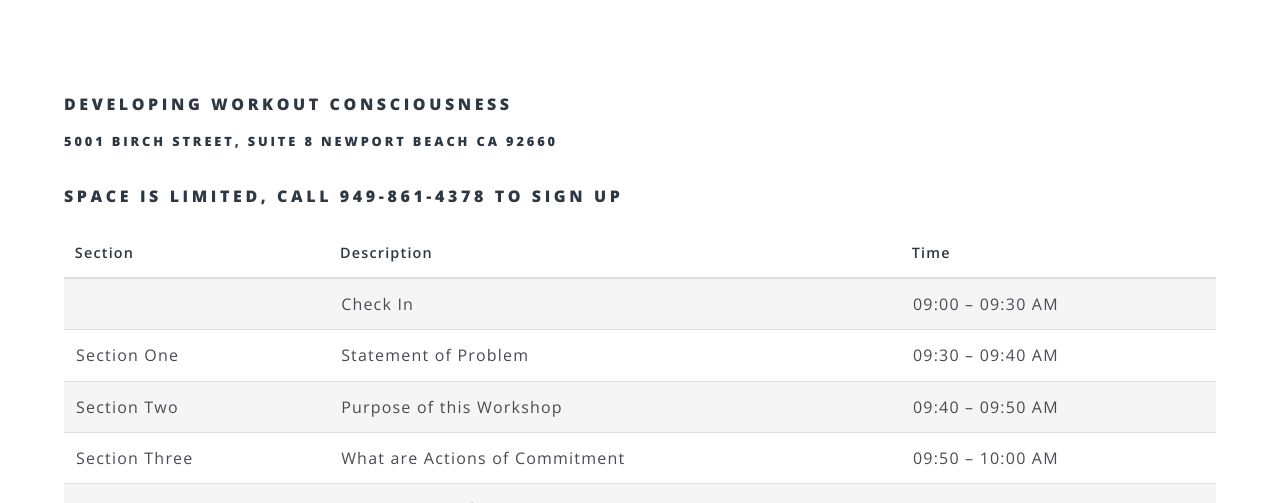
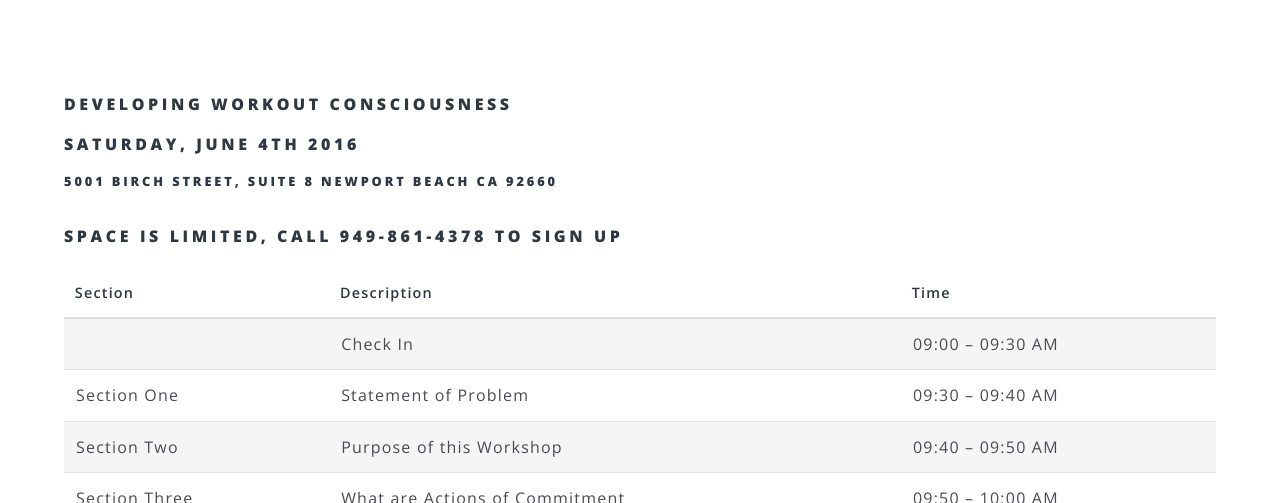
Before and after one commit to demor-dwc/demor-dwc.github.io, a Jekyll site: the page built from schedule.html, in a window 1280 px wide and 900 px high, cut to the strip 397-900 px from the top of the window. Built offline with Jekyll 4.4.1, drawn with Linux system fonts in a browser that asks for light colours.

Commit message:
update schedule.html

```diff
--- a/schedule.html
+++ b/schedule.html
@@ -4,6 +4,7 @@ title: Workshop Schedule
 ---
 			<section>
 				<h4>Developing Workout Consciousness</h4>
+				<h4>Saturday, June 4th 2016</h4>
 				<h5>5001 Birch Street, Suite 8 Newport Beach CA 92660</h5>
 				<p>
 					<h4>Space is limited, call 949-861-4378 to sign up</h4>
```
